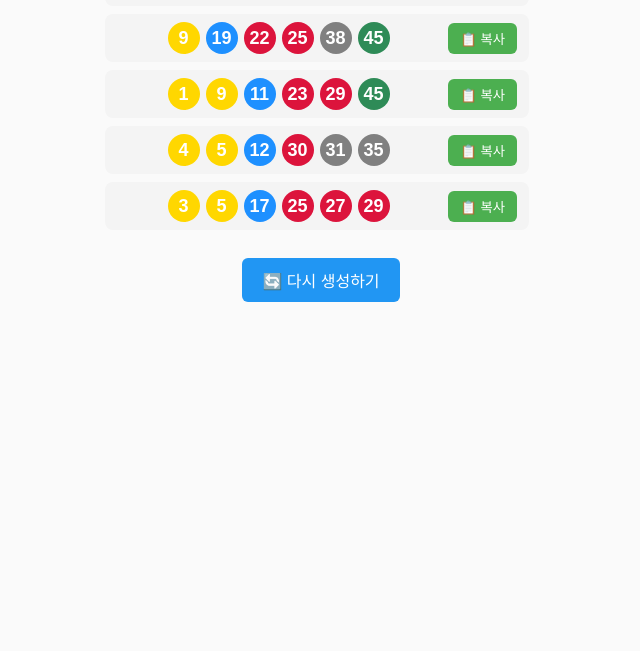
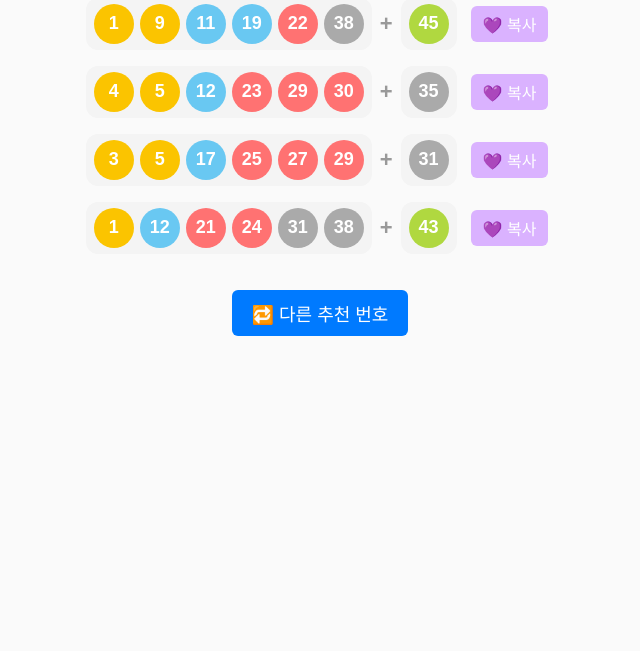
Before and after one commit to Suyeonz/luckyNum, a plain HTML site: page index.html in a window 1280 px wide. Shown: the part 149-800 px from the top of the page, without its empty margins (323-963 px from the left). Drawn offline with Linux system fonts and the light colour scheme.

Commit message:
Update index.html

```diff
--- a/index.html
+++ b/index.html
@@ -2,74 +2,96 @@
 <html lang="ko">
 <head>
   <meta charset="UTF-8">
-  <title>랜덤 로또 번호 생성기</title>
+  <title>아빠를 위한 로또번호</title>
+  <meta name="viewport" content="width=device-width, initial-scale=1.0">
   <style>
     body {
       font-family: Arial, sans-serif;
       text-align: center;
-      margin-top: 40px;
+      margin: 20px;
       background: #fafafa;
     }
     h1 {
       color: #333;
+      font-size: clamp(20px, 4vw, 28px);
     }
     .line {
       display: flex;
       justify-content: center;
       align-items: center;
-      margin: 8px auto;
-      background: #f4f4f4;
-      padding: 8px 12px;
-      border-radius: 8px;
-      width: 400px;
+      margin: 12px auto;
+      gap: clamp(4px, 1vw, 8px); /* 화면에 맞춰 간격 줄어듦 */
+      flex-wrap: nowrap; /* 줄바꿈 금지 */
+      overflow-x: auto; /* 화면 좁으면 스크롤 가능 */
+      padding-bottom: 4px;
     }
-    .numbers {
-      flex: 1;
+    .numbers, .bonus {
       display: flex;
       justify-content: center;
-      gap: 6px;
-      font-size: 18px;
+      align-items: center;
+      gap: clamp(4px, 1vw, 6px);
+      padding: 6px 8px;
+      border-radius: 12px;
+      background: #f4f4f4;
+      flex-shrink: 1; /* 화면에 맞춰 줄어듦 */
     }
     .ball {
       display: inline-flex;
       justify-content: center;
       align-items: center;
-      width: 32px;
-      height: 32px;
+      flex-shrink: 1; /* 화면 좁으면 공 크기 줄어듦 */
+      width: clamp(24px, 6vw, 40px);
+      height: clamp(24px, 6vw, 40px);
       border-radius: 50%;
       color: white;
       font-weight: bold;
+      font-size: clamp(12px, 3vw, 18px);
     }
-    .yellow { background-color: gold; }
-    .blue   { background-color: dodgerblue; }
-    .red    { background-color: crimson; }
-    .gray   { background-color: gray; }
-    .green  { background-color: seagreen; }
+    .yellow { background-color: #fbc400; }
+    .blue   { background-color: #69c8f2; }
+    .red    { background-color: #ff7272; }
+    .gray   { background-color: #aaa; }
+    .green  { background-color: #b0d840; }
+
+    .plus {
+      font-weight: bold;
+      font-size: clamp(16px, 4vw, 22px);
+      color: #999;
+      flex-shrink: 0; /* 줄어들지 않음 */
+    }
 
     button {
       padding: 6px 12px;
-      margin-left: 8px;
+      margin-left: 6px;
       border: none;
       border-radius: 6px;
       cursor: pointer;
+      font-size: clamp(12px, 3.5vw, 16px);
+      white-space: nowrap;
+      flex-shrink: 0; /* 버튼 크기 유지 */
     }
     .copy-btn {
-      background: #4CAF50;
+      background: #DAB2FF;
       color: white;
     }
     .generate-btn {
       margin-top: 20px;
-      background: #2196F3;
+      background: #007AFF;
       color: white;
-      font-size: 16px;
+      font-size: clamp(14px, 4vw, 18px);
       padding: 10px 20px;
+    }
+
+    /* 모바일 터치용 스크롤 감추기 */
+    .line::-webkit-scrollbar {
+      display: none;
     }
   </style>
 </head>
 <body>
-  <h1>랜덤 로또 번호 5세트</h1>
+  <h1>🍀 아빠에게 보내는 행운 숫자</h1>
   <div id="result"></div>
-  <button class="generate-btn" onclick="generateNumbers()">🔄 다시 생성하기</button>
+  <button class="generate-btn" onclick="generateNumbers()">🔁 다른 추천 번호</button>
 
   <script>
     function getColorClass(num) {
@@ -82,43 +104,56 @@
 
     function generateNumbers() {
       let resultDiv = document.getElementById("result");
-      resultDiv.innerHTML = ""; // 초기화
+      resultDiv.innerHTML = "";
 
       for (let i = 0; i < 5; i++) {
         let numbers = [];
-        while (numbers.length < 6) {
+        while (numbers.length < 7) {
           let n = Math.floor(Math.random() * 45) + 1;
           if (!numbers.includes(n)) numbers.push(n);
         }
         numbers.sort((a,b) => a - b);
 
-        // 줄 생성
+        let mainNumbers = numbers.slice(0,6);
+        let bonusNumber = numbers[6];
+
         let lineDiv = document.createElement("div");
         lineDiv.className = "line";
 
-        // 번호 영역
         let numContainer = document.createElement("div");
         numContainer.className = "numbers";
 
-        numbers.forEach(num => {
+        mainNumbers.forEach(num => {
           let ball = document.createElement("div");
           ball.className = "ball " + getColorClass(num);
           ball.textContent = num;
           numContainer.appendChild(ball);
         });
 
-        // 복사 버튼
+        let plusSpan = document.createElement("span");
+        plusSpan.className = "plus";
+        plusSpan.textContent = "+";
+
+        let bonusContainer = document.createElement("div");
+        bonusContainer.className = "bonus";
+        let bonusBall = document.createElement("div");
+        bonusBall.className = "ball " + getColorClass(bonusNumber);
+        bonusBall.textContent = bonusNumber;
+        bonusContainer.appendChild(bonusBall);
+
         let copyBtn = document.createElement("button");
         copyBtn.className = "copy-btn";
-        copyBtn.textContent = "📋 복사";
+        copyBtn.textContent = "💜 복사";
         copyBtn.onclick = () => {
-          let textToCopy = numbers.join(", ");
+          let textToCopy = mainNumbers.join(", ") + " + " + bonusNumber;
           navigator.clipboard.writeText(textToCopy).then(() => {
             alert("복사 완료: " + textToCopy);
           });
         };
 
         lineDiv.appendChild(numContainer);
+        lineDiv.appendChild(plusSpan);
+        lineDiv.appendChild(bonusContainer);
         lineDiv.appendChild(copyBtn);
         resultDiv.appendChild(lineDiv);
       }
```
